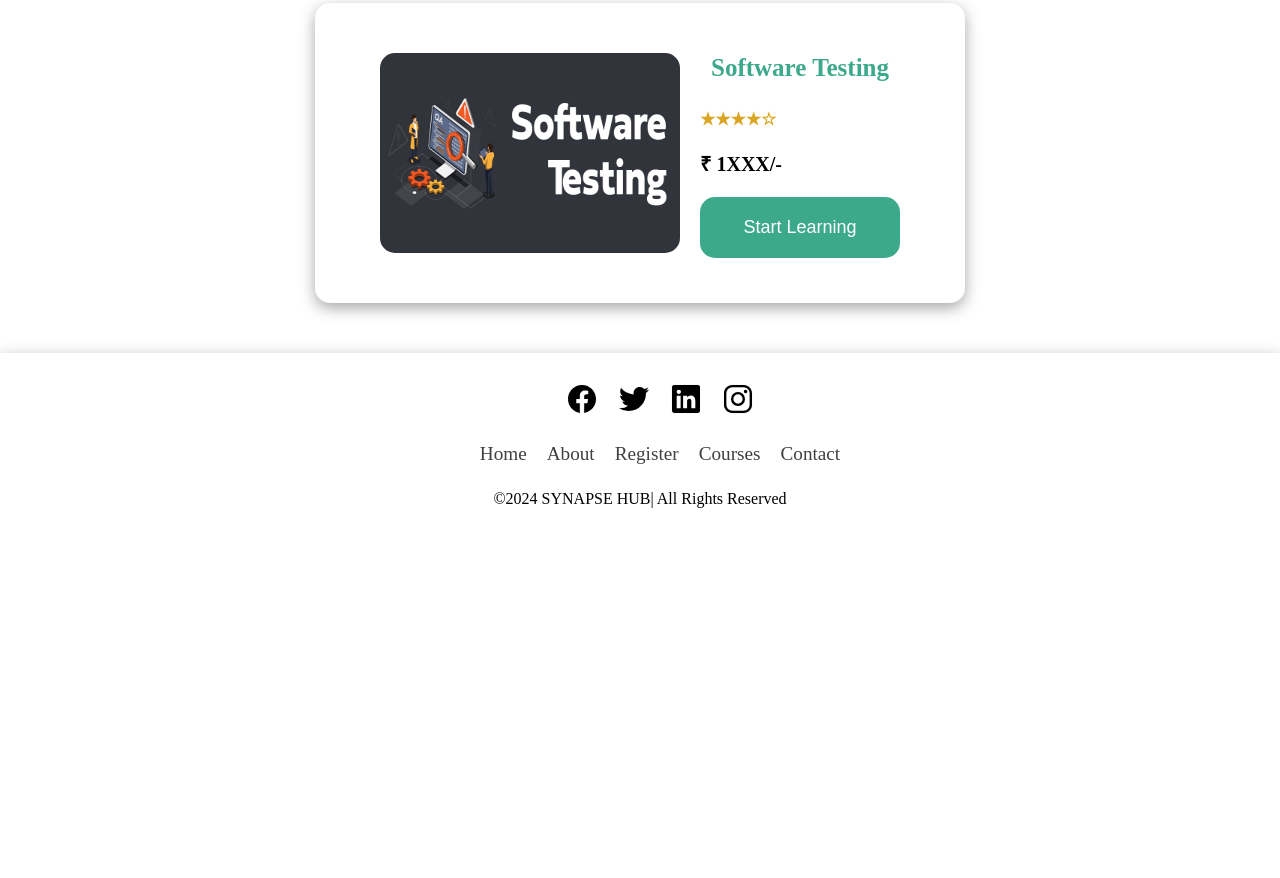
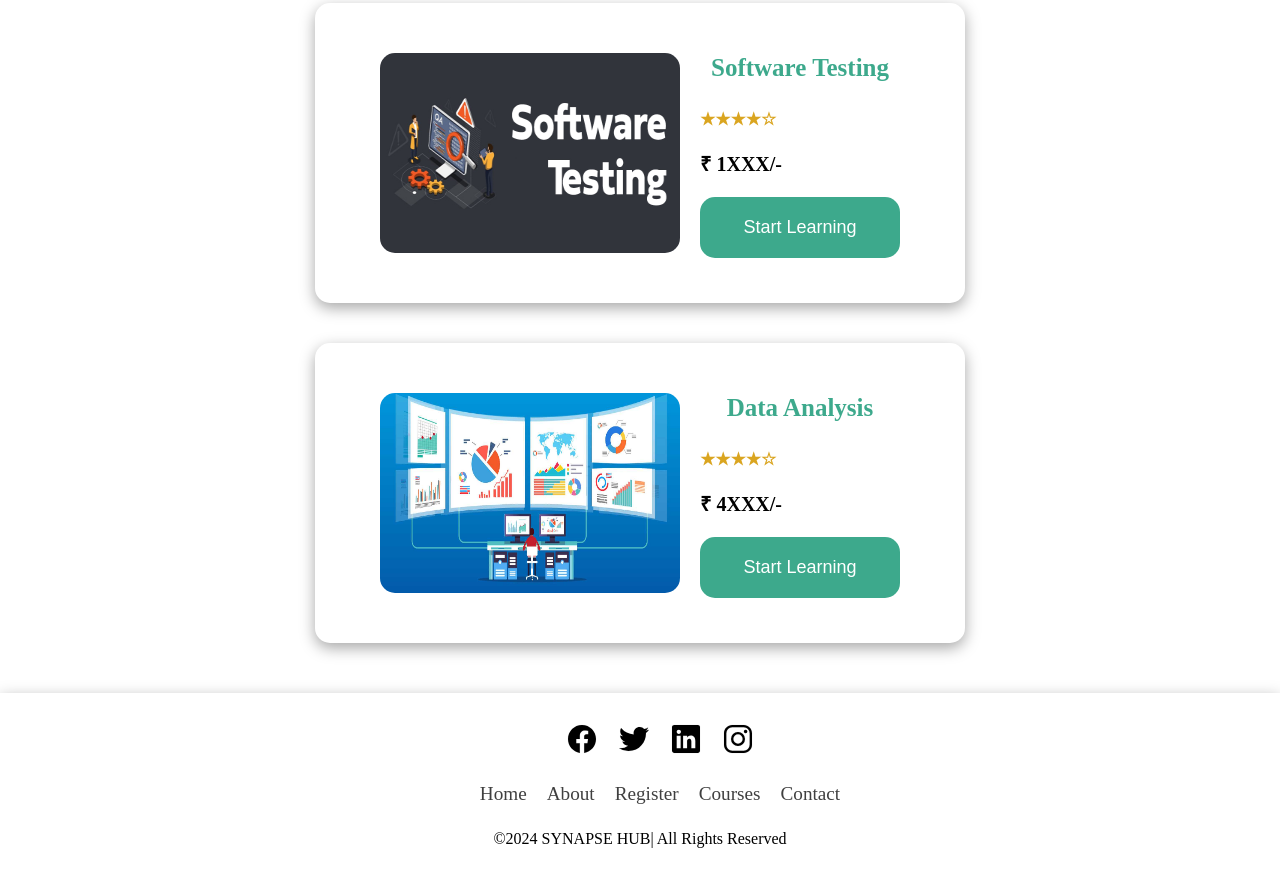
Before and after one commit to haripriyachalasani/Synapse-Hub, a plain HTML site: page courses.html in a window 1280 px wide. Shown: the part 1507-2385 px from the top of the page. Before the commit the page ends 2045 px from the top, so only its background shows below. Drawn offline with nearby package versions, Linux system fonts and the light colour scheme.

Commit message:
commit all these changes

```diff
--- a/courses.html
+++ b/courses.html
@@ -155,6 +155,16 @@
 
                 </div>
             </div>
+            <div class="innerconnectmentor-div">
+                <img src="Images/data analysis.jpg" alt="mentor img" class="mentorimg">
+                <div class="description">
+                    <p class="mentorname">Data Analysis</p>
+                    <p><span style="color: goldenrod;font-size: 17px;">★★★★☆</span></p>
+                    <p>₹ 4XXX/-</p>
+                    <button class="startbtn"><a href="mentee.html" class="startbtn">Start Learning</a></button>
+
+                </div>
+            </div>
         </div>
         </section>
     <!-- courses section ended -->
```
